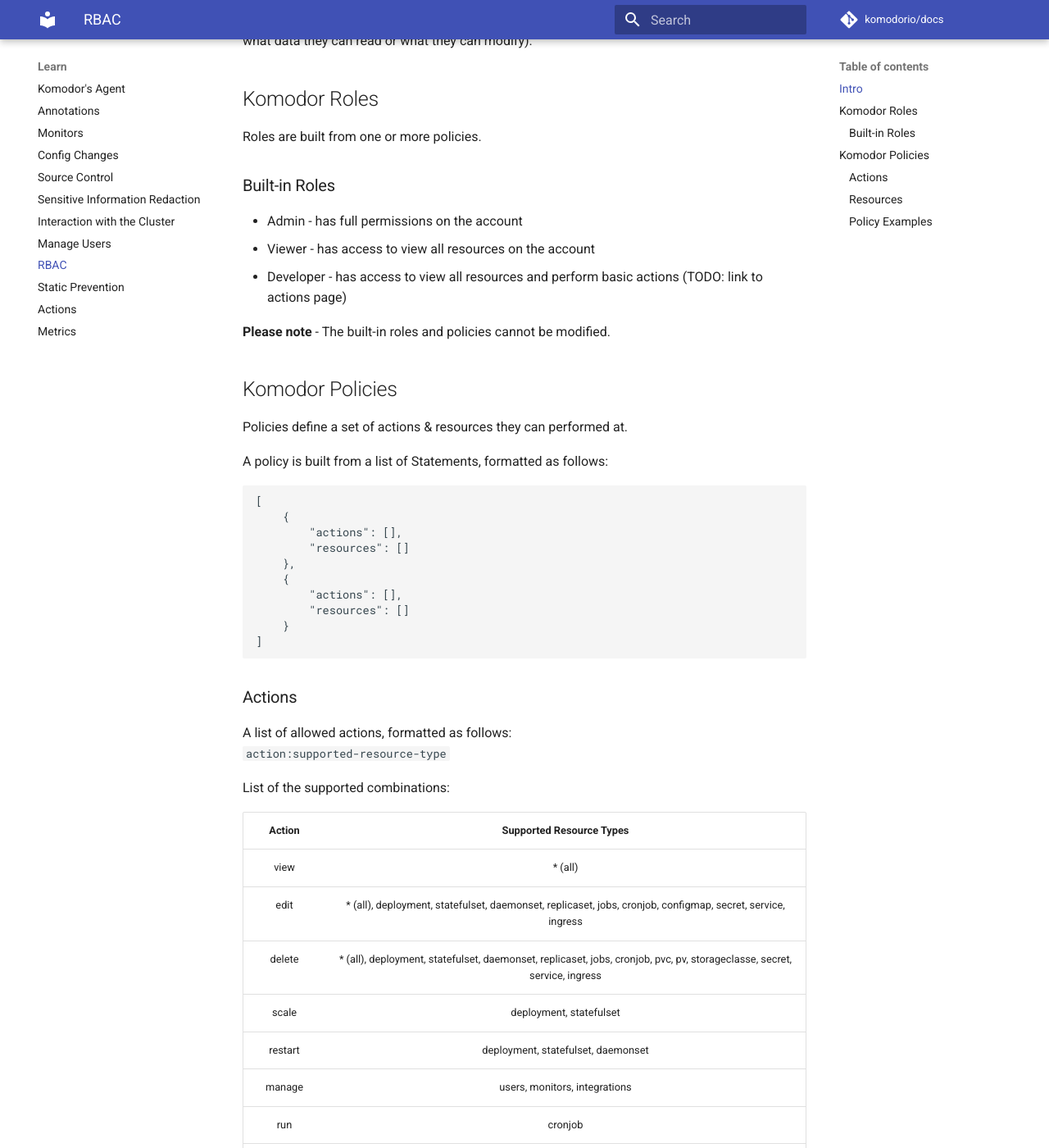
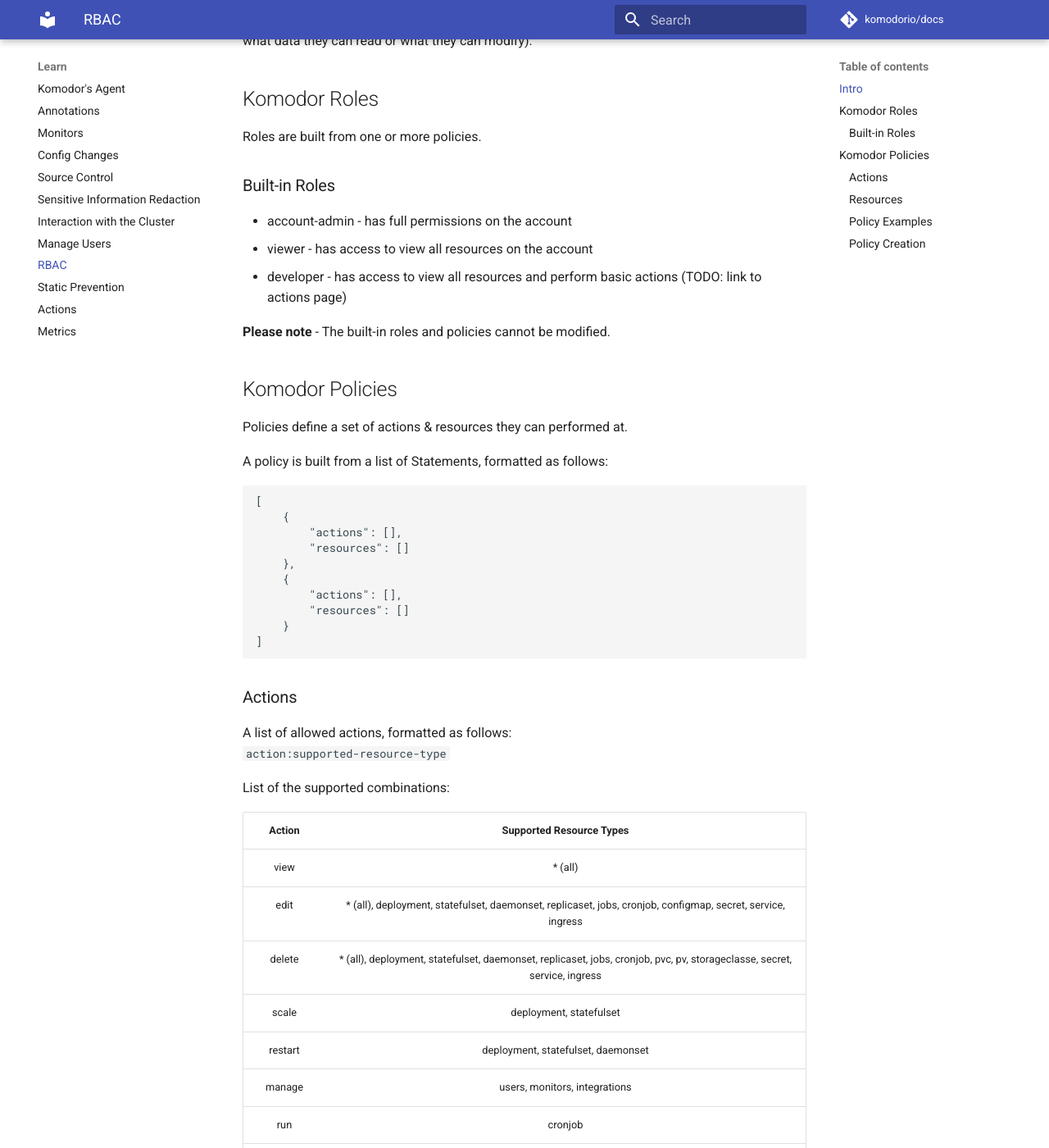
Before and after one commit to komodorio/docs, an MkDocs documentation site: the page built from docs/Learn/RBAC.md, in a window 1280 px wide and 1400 px high, scrolled down 267 px. Shown: the whole window at 82% size. Built offline with MkDocs 1.6.1 and Material for MkDocs 9.7.7, drawn with Linux system fonts in a browser that asks for light colours; comment, search, counter and statistics services are not loaded; some of the changed text lies outside the part shown.

Commit message:
adding policy creation

````diff
--- a/docs/Learn/RBAC.md
+++ b/docs/Learn/RBAC.md
@@ -7,9 +7,9 @@
 Roles are built from one or more policies.
 
 ### Built-in Roles
-- Admin - has full permissions on the account
-- Viewer - has access to view all resources on the account
-- Developer - has access to view all resources and perform basic actions (TODO: link to actions page)
+- account-admin - has full permissions on the account
+- viewer - has access to view all resources on the account
+- developer - has access to view all resources and perform basic actions (TODO: link to actions page)
 
 **Please note** - The built-in roles and policies cannot be modified.
 
@@ -49,8 +49,9 @@
 
 **Please note**:
 
-- `view:all` permission is required in any policy to allow viewing anything in Komodor, you can limit the allowed access using the Resources clause.
+- `view:all` permission is required in any policy to allow viewing anything in Komodor, you can limit the allowed access using the Resources clause
 - `manage` permissions cannot be scoped, once provided the user will have access to manage all resources of the provided category
+- Only `account-admin`s or users with `manage:users` permission can see the Roles & Policies pages under in the settings section
 
 
 ### Resources
@@ -114,3 +115,14 @@
     }
 ]
 ```
+
+### Policy Creation
+You can easily create new policies using the Komodor platform
+
+1. Access the settings page
+<img src="./img/settings.png" width="250">
+2. Go to the Policies page
+<img src="./img/policies.png" width="250">
+3. Add policy
+You will now enter a policy creation wizard, you can easily manage your policies with it
+<img src="./img/policy-wizard.png" width="650">
````
Also changed, not shown: docs/Learn/img/policies.png (added), docs/Learn/img/policy-wizard.png (added), docs/Learn/img/settings.png (added).
